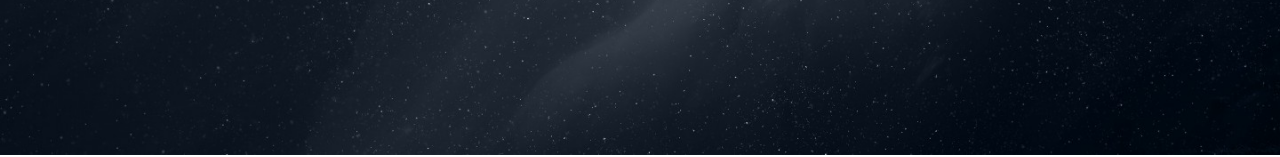
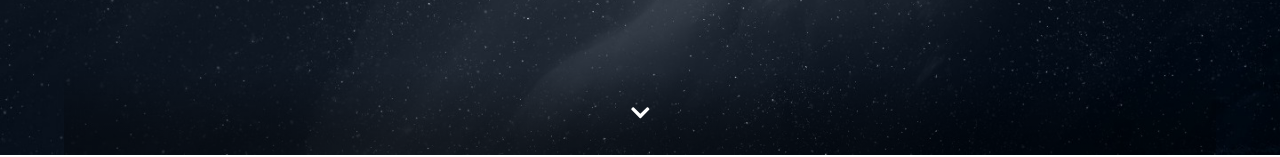
Before and after one commit to pbthang/Personal-Webpage, a Next.js app: page / in a window 1280 px wide. Shown: the part 645-802 px from the top of the page. Built offline with nearby package versions, Linux system fonts and the light colour scheme.

Commit message:
add next section arrow for Home

```diff
--- a/components/Home/Home.js
+++ b/components/Home/Home.js
@@ -1,6 +1,9 @@
 import React from "react";
 import styles from "./Home.module.css";
 import Typewriter from "typewriter-effect";
+import { Link } from "react-scroll";
+import { FontAwesomeIcon } from "@fortawesome/react-fontawesome";
+import { faChevronDown } from "@fortawesome/free-solid-svg-icons";
 
 function Home() {
   const info = ["Software Engineer.", "CS student.", "Vietnamese."];
@@ -31,6 +34,20 @@ function Home() {
           }}
         />
       </div>
+      <Link
+        to="About"
+        smooth={true}
+        spy={true}
+        duration={1000}
+        offset={-60}
+        className={styles.nextSectionIcon}
+      >
+        <FontAwesomeIcon
+          icon={faChevronDown}
+          size="lg"
+          className={styles.icon}
+        />
+      </Link>
     </div>
   );
 }
--- a/components/Home/Home.module.css
+++ b/components/Home/Home.module.css
@@ -1,9 +1,13 @@
 @import url("https://fonts.googleapis.com/css2?family=Source+Code+Pro:wght@600&display=swap");
 
 .container {
+  overflow: hidden;
+  position: relative;
   height: 100vh;
+  /* width: 100vw; */
   display: flex;
-  align-items: center;
+  flex-direction: column;
+  justify-content: center;
   padding: 4rem;
   padding-right: 0;
   color: #fff;
@@ -27,6 +31,30 @@
   display: inline !important;
 }
 
+.nextSectionIcon {
+  width: 90%;
+  position: absolute;
+  bottom: 0;
+  padding: 2rem 0;
+  display: flex;
+  align-items: center;
+  justify-content: center;
+  cursor: pointer;
+  background: linear-gradient(
+    180deg,
+    rgba(0, 0, 0, 0) 0%,
+    rgba(0, 0, 0, 0.3) 80%
+  );
+}
+
+.nextSectionIcon .icon {
+  transition: all 0.3s ease;
+}
+
+.nextSectionIcon:hover .icon {
+  transform: translateY(10px);
+}
+
 @media screen and (max-width: 800px) {
   .text {
     font-size: 6vw;
```
